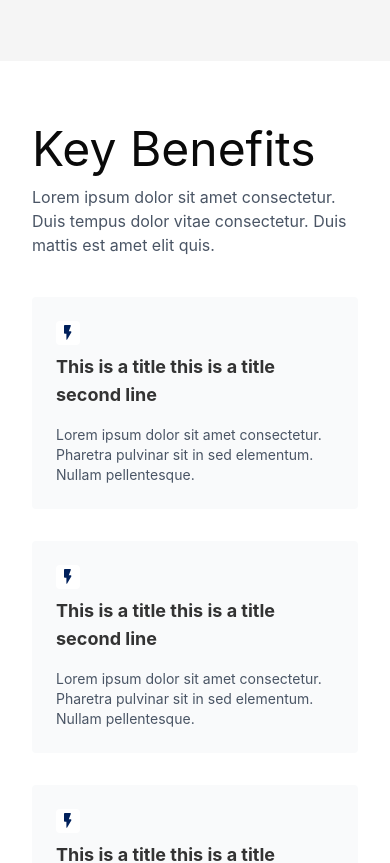
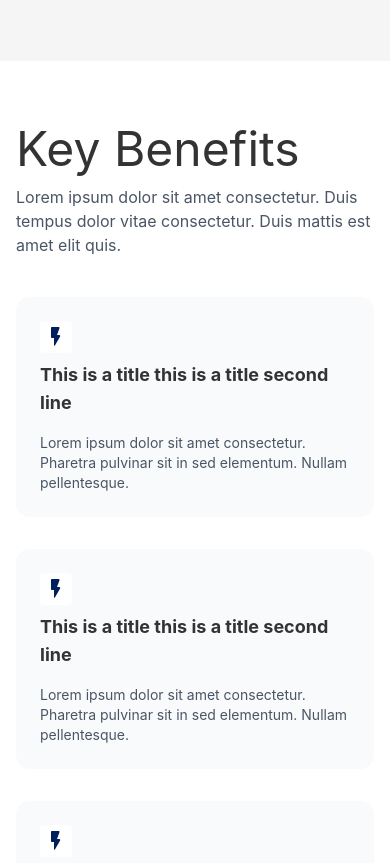
Before and after one commit to omprakash1907/my-app, a React (Vite) app: page / in a window 390 px wide. Shown: the part 1160-2023 px from the top of the page. Built offline with nearby package versions, Linux system fonts and the light colour scheme.

Commit message:
feat: remove FeaturesPanel import; update layout for KeyBenefits, LearnMore, and PricingSection components

```diff
--- a/src/App.jsx
+++ b/src/App.jsx
@@ -1,6 +1,5 @@
 import "./App.css";
 import FAQ from "./components/FAQ";
-import FeaturesPanel from "./components/FeaturesPanel";
 import Footer from "./components/Footer";
 import Header from "./components/Header";
 import HeroSection from "./components/HeroSection";
--- a/src/components/FAQ.jsx
+++ b/src/components/FAQ.jsx
@@ -67,7 +67,7 @@ export default function FAQ() {
   ]
 
   return (
-    <div className="min-h-screen bg-gray-50 py-12 px-4 sm:px-6 lg:px-8">
+    <div className="bg-gray-50 py-12 px-4 sm:px-6 lg:px-8">
       <div className="max-w-7xl mx-auto">
         {/* Stack cards vertically on mobile, side by side on larger screens */}
         <div className="flex flex-col lg:flex-row gap-6">
--- a/src/components/KeyBenefits.jsx
+++ b/src/components/KeyBenefits.jsx
@@ -26,14 +26,14 @@ export default function KeyBenefits() {
 
   return (
     <section className="py-16 px-4">
-      <div className="container mx-auto px-4">
+      <div className="container mx-auto md:px-4">
         <motion.div
           initial={{ opacity: 0, y: 20 }}
           whileInView={{ opacity: 1, y: 0 }}
           transition={{ duration: 0.5 }}
           viewport={{ once: true }}
         >
-          <h2 className="text-5xl font-nomral mb-3">Key Benefits</h2>
+          <h2 className="text-5xl font-nomral mb-3 text-[#333333]">Key Benefits</h2>
           <p className="text-gray-600 mb-10 max-w-xl">
             Lorem ipsum dolor sit amet consectetur. Duis tempus dolor vitae consectetur. Duis mattis est amet elit quis.
           </p>
@@ -47,10 +47,10 @@ export default function KeyBenefits() {
               whileInView={{ opacity: 1, y: 0 }}
               transition={{ duration: 0.5, delay: index * 0.1 }}
               viewport={{ once: true }}
-              className="flex flex-col bg-gray-50 p-6 rounded"
+              className="flex flex-col bg-gray-50 p-6 rounded-xl"
             >
               <div className="flex flex-col items-start gap-2 mb-4">
-                <div className="flex items-center justify-center w-6 h-6 rounded p-2 bg-white text-gray-800 text-sm font-medium">
+                <div className="flex items-center justify-center w-8 h-8 rounded p-2 bg-white text-gray-800 text-sm font-medium">
                   <svg width="10" height="19" viewBox="0 0 10 19" fill="none" xmlns="http://www.w3.org/2000/svg">
                     <path d="M0 1V10C0 10.55 0.45 11 1 11H3V18.15C3 18.66 3.67 18.84 3.93 18.4L9.12 9.5C9.51 8.83 9.03 8 8.26 8H6L8.49 1.35C8.74 0.7 8.26 0 7.56 0H1C0.45 0 0 0.45 0 1Z" fill="#00205B" />
                   </svg>
--- a/src/components/LearnMore.jsx
+++ b/src/components/LearnMore.jsx
@@ -27,7 +27,7 @@ export default function LearnMore() {
 
   return (
     <section className="py-16 px-4">
-      <div className="container mx-auto px-4">
+      <div className="container mx-auto md:px-4">
         <motion.div
           initial={{ opacity: 0, y: 20 }}
           whileInView={{ opacity: 1, y: 0 }}
--- a/src/components/PricingSection.jsx
+++ b/src/components/PricingSection.jsx
@@ -33,7 +33,7 @@ export default function PricingSection() {
 
   return (
     <section className="py-16 px-4">
-      <div className="container mx-auto px-4">
+      <div className="container mx-auto md:px-4">
         <motion.div
           initial={{ opacity: 0, y: 20 }}
           whileInView={{ opacity: 1, y: 0 }}
```
